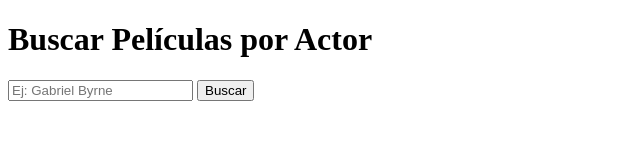
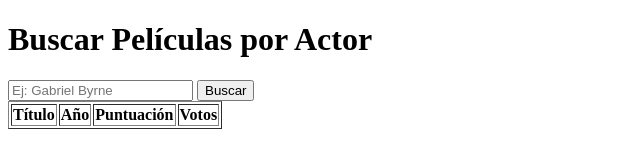
Before and after one commit to renzogeomar/tarea-SQLite, a website: page index.html in a window 1280 px wide. Shown: the whole page, without its empty margins (0-640 px from the left). Drawn offline with Linux system fonts and the light colour scheme.

Commit message:
haciendo la estructura de la tabla que se va a mostrar

```diff
--- a/index.html
+++ b/index.html
@@ -7,8 +7,18 @@
   <body>
     <h1>Buscar Películas por Actor</h1>
     <input type="text" id="nombre" placeholder="Ej: Gabriel Byrne">
-    <button onclick="">Buscar</button>
-
+    <button onclick="buscarPeliculas()">Buscar</button>
+    <table border="1">
+      <thead>
+        <tr>
+          <th>Título</th>
+          <th>Año</th>
+          <th>Puntuación</th>
+          <th>Votos</th>
+        </tr>
+      </thead>
+      <tbody id="resultados"></tbody>
+    </table>
 
   </body>
 </html>
```
